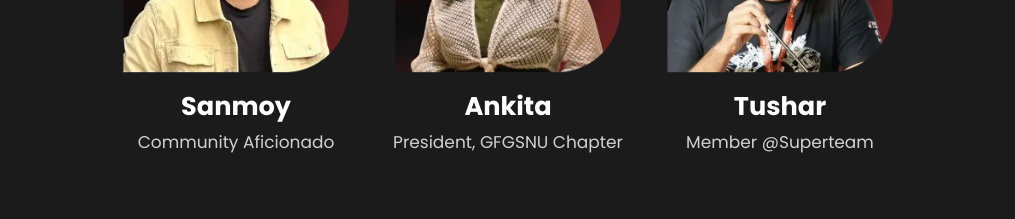
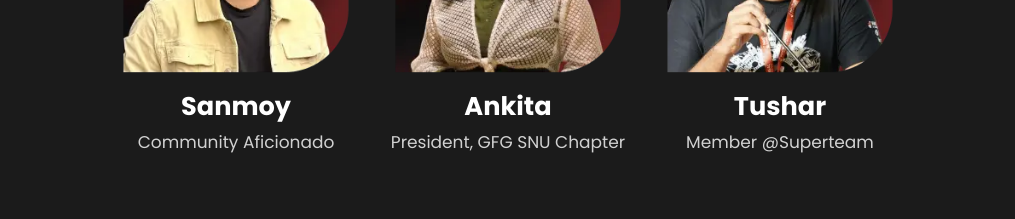
Before and after one commit to hack4bengal/s3, a React (Vite) app: page /teams in a window 1280 px wide. Shown: the part 900-1119 px from the top of the page, without its empty margins (132-1147 px from the left). Built offline with nearby package versions, Linux system fonts and the light colour scheme.

Commit message:
Update TeamContent.js

```diff
--- a/src/assets/data/TeamContent.js
+++ b/src/assets/data/TeamContent.js
@@ -70,7 +70,7 @@ const teamMember = {
     {
       img: ankita,
       name: "Ankita",
-      title: "President, GFGSNU Chapter",
+      title: "President, GFG SNU Chapter",
       linkedIn: "https://www.linkedin.com/in/iankitapanda",
       twitter: "https://x.com/iankitap?t=pDRhcbcwm-kgm0t9hw7m_A&s=08",
     },
```
